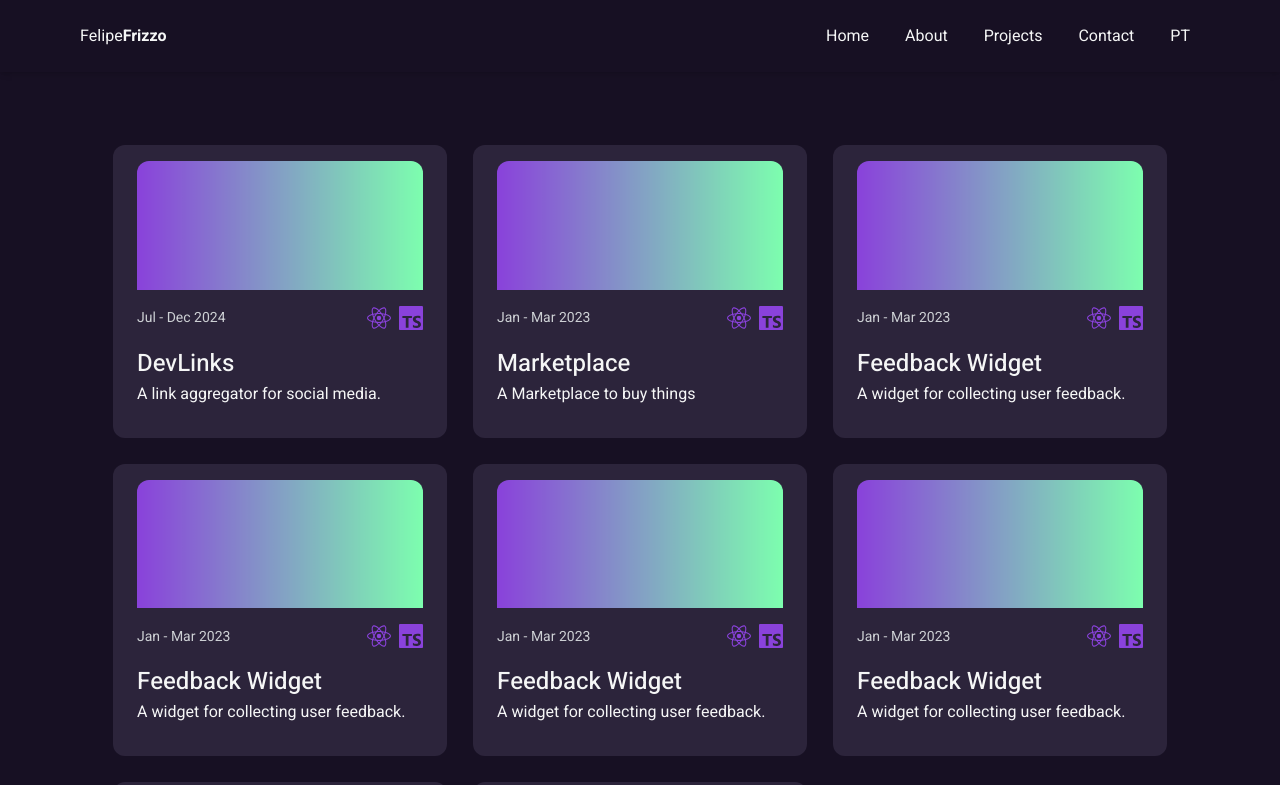
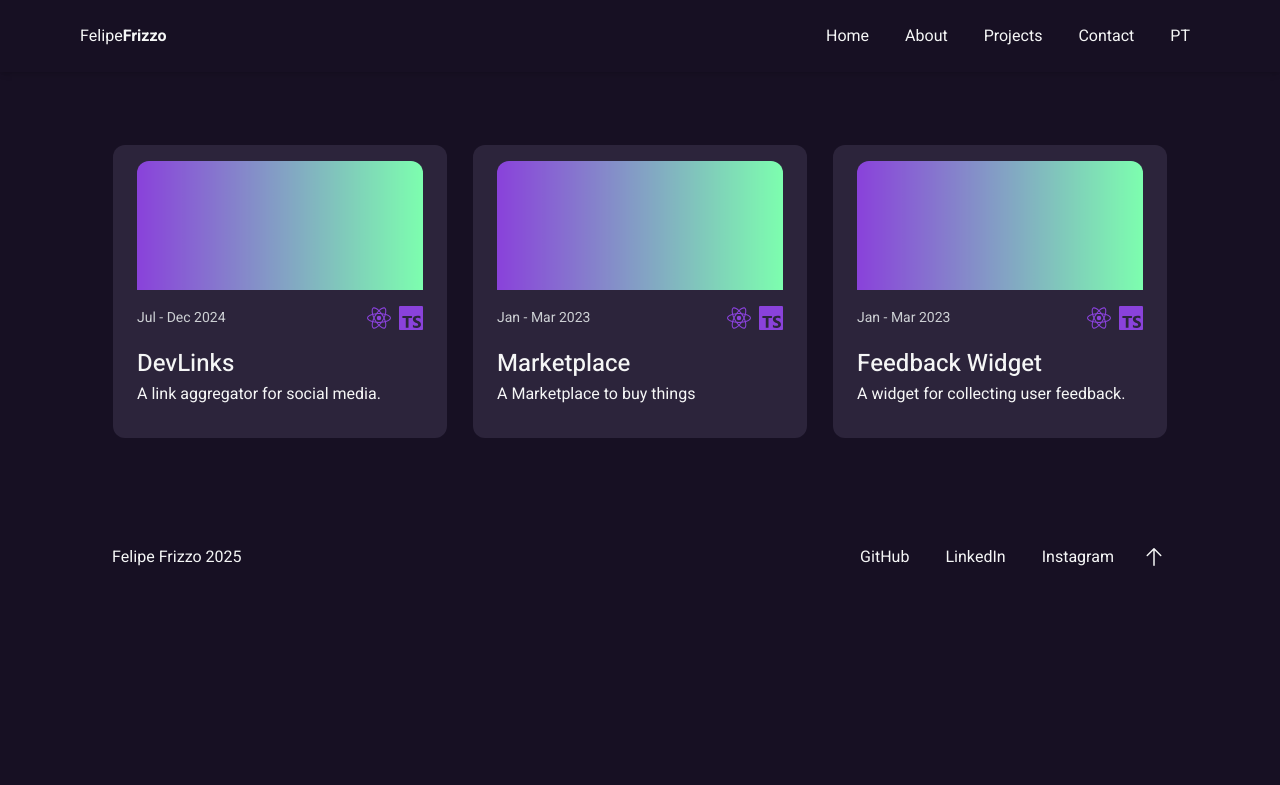
Before and after one commit to felipefrizzovg/Portfolio, a Next.js app: page /en/projects in a window 1280 px wide. Shown: the top 785 px of the page. Built offline with nearby package versions, Linux system fonts and the light colour scheme.

Commit message:
Ajuste projectsData

```diff
--- a/src/data/projectsData.tsx
+++ b/src/data/projectsData.tsx
@@ -31,50 +31,4 @@ export const projects: ProjectType[] = [
     slug: 'feedback-widget',
     highlighted: true,
   },
-  {
-    imageSrc: "/fundoProjetos.png",
-    icons: [
-      <SiReact size={24} fill="#8A42DB" key="react" />,
-      <SiTypescript size={24} fill="#8A42DB" key="typescript" />,
-    ],
-    slug: 'feedback-widget',
-    highlighted: true,
-  },
-  {
-    imageSrc: "/fundoProjetos.png",
-    icons: [
-      <SiReact size={24} fill="#8A42DB" key="react" />,
-      <SiTypescript size={24} fill="#8A42DB" key="typescript" />,
-    ],
-    slug: 'feedback-widget',
-    highlighted: true,
-  },
-  {
-    imageSrc: "/fundoProjetos.png",
-    icons: [
-      <SiReact size={24} fill="#8A42DB" key="react" />,
-      <SiTypescript size={24} fill="#8A42DB" key="typescript" />,
-    ],
-    slug: 'feedback-widget',
-    highlighted: true,
-  },
-  {
-    imageSrc: "/fundoProjetos.png",
-    icons: [
-      <SiReact size={24} fill="#8A42DB" key="react" />,
-      <SiTypescript size={24} fill="#8A42DB" key="typescript" />,
-    ],
-    slug: 'feedback-widget',
-    highlighted: true,
-  },
-  {
-    imageSrc: "/fundoProjetos.png",
-    icons: [
-      <SiReact size={24} fill="#8A42DB" key="react" />,
-      <SiTypescript size={24} fill="#8A42DB" key="typescript" />,
-    ],
-    slug: 'feedback-widget',
-    highlighted: true,
-  },
-
 ];
```
